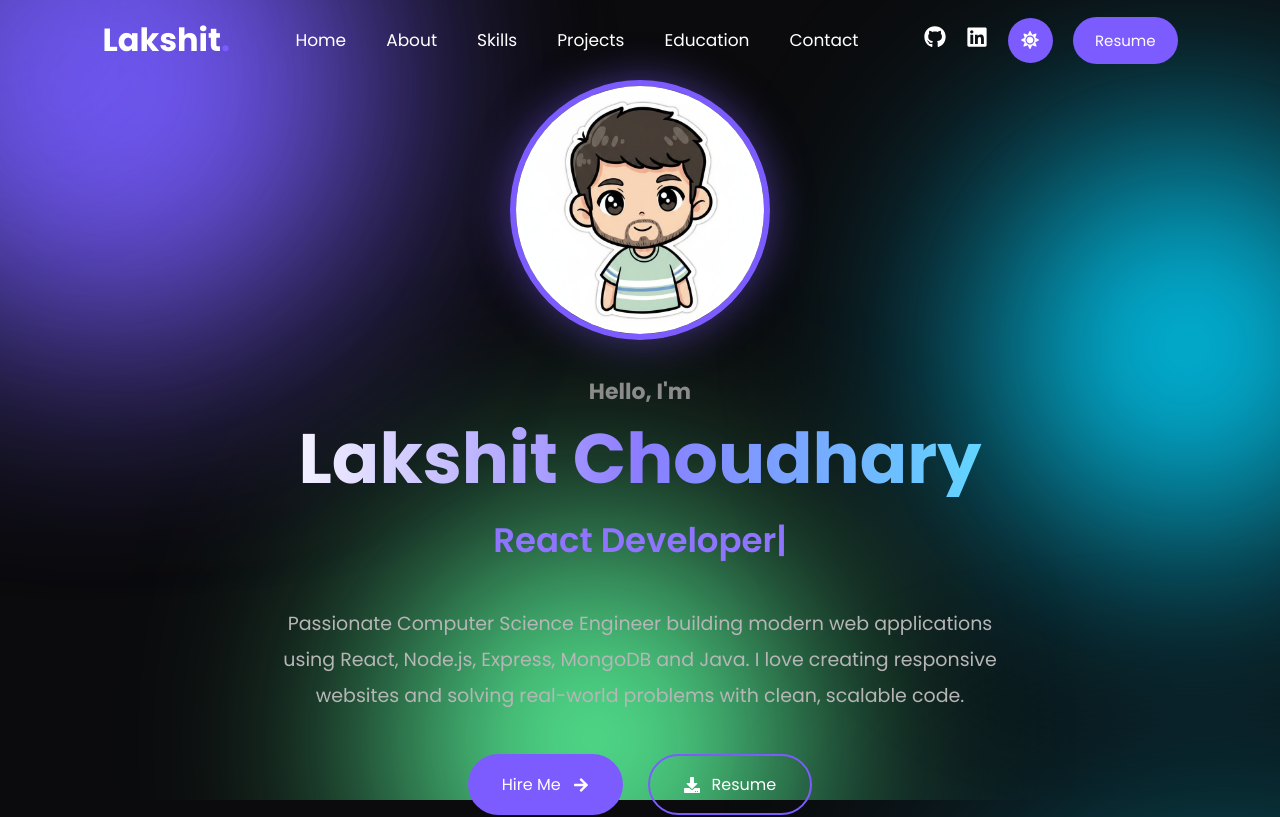
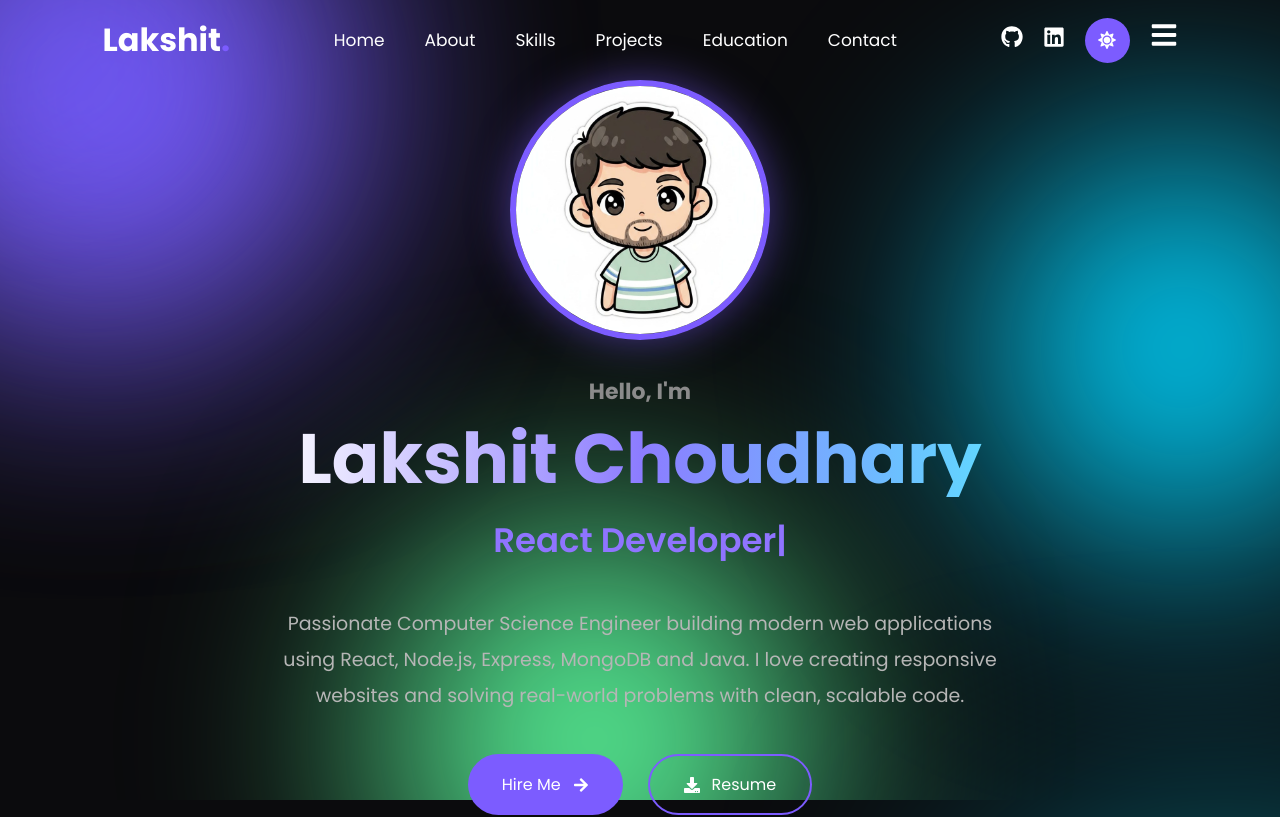
Before and after one commit to lakshitchoudhary01/lakshit-portfolio, a React (Vite) app in the folder portfolio/: page / in a window 1280 px wide. Shown: the top 817 px of the page. Built offline with nearby package versions, Linux system fonts and the light colour scheme.

Commit message:
Fix mobile navbar overflow and improve responsiveness

```diff
--- a/portfolio/src/components/Aurora/Aurora.css
+++ b/portfolio/src/components/Aurora/Aurora.css
@@ -1,4 +1,4 @@
-.aurora{
+/* .aurora{
 
 position:fixed;
 
@@ -10,6 +10,14 @@ pointer-events:none;
 
 z-index:-1;
 
+} */
+
+.aurora{
+    position: fixed;
+    inset: 0;
+    overflow: clip;      /* instead of hidden */
+    pointer-events: none;
+    z-index: -1;
 }
 
 .aurora-circle{
@@ -73,8 +81,12 @@ transform:translate(0,0);
 }
 
 100%{
+  transform:translate(40px,-40px);
 
-transform:translate(120px,-80px);
+
+/* transform:translate(120px,-80px); */
+/* transform:translate(40px,-40px); */
+/* transform:translate3d(40px,-40px,0); */
 
 }
 
--- a/portfolio/src/components/Navbar/Navbar.css
+++ b/portfolio/src/components/Navbar/Navbar.css
@@ -1,6 +1,9 @@
 .navbar{
 
-    width:100%;
+
+    left:0;
+    right:0;
+    width:auto;
     height:80px;
 
     position:fixed;
@@ -157,8 +160,41 @@
 
 }
 
+@media (max-width:1100px){
+
+.nav-links{
+
+    position: fixed;
+
+    top: 80px;
+
+    right: -280px;   /* instead of -100% */
+
+    width: 280px;
+
+    height: calc(100vh - 80px);
+
+    background: var(--bg);
+
+    display: flex;
+    flex-direction: column;
+    align-items: center;
+
+    padding-top: 60px;
+    gap: 40px;
+
+    transition: right .4s ease;
+
+}
+
+.nav-links.open{
+    right: 0;
+}
+
+}
+
 /* @media(max-width:950px)*/
-@media (max-width:1100px) {
+/* @media (max-width:1100px) {
 
 .nav-links{
 
@@ -194,7 +230,7 @@ transition:.4s;
 
 right:0;
 
-}
+} */
 
 .menu-btn{
 
--- a/portfolio/src/index.css
+++ b/portfolio/src/index.css
@@ -14,6 +14,11 @@
   --primary:#7c5cff;
   --secondary:#00d4ff;
 
+}
+*,
+*::before,
+*::after{
+    box-sizing: border-box;
 }
 
 /* ---------- Dark Theme ---------- */
@@ -39,7 +44,10 @@ body[data-theme="dark"]{
     scroll-behavior:smooth;
 }
 
-html{
+html,
+body{
+    width:100%;
+    overflow-x:hidden;
     scroll-behavior:smooth;
 }
 
@@ -49,6 +57,7 @@ body{
     background:var(--bg);
     color:var(--text);
     overflow-x:hidden;
+    width: 100%;
 
     transition:
     background .3s,
```
